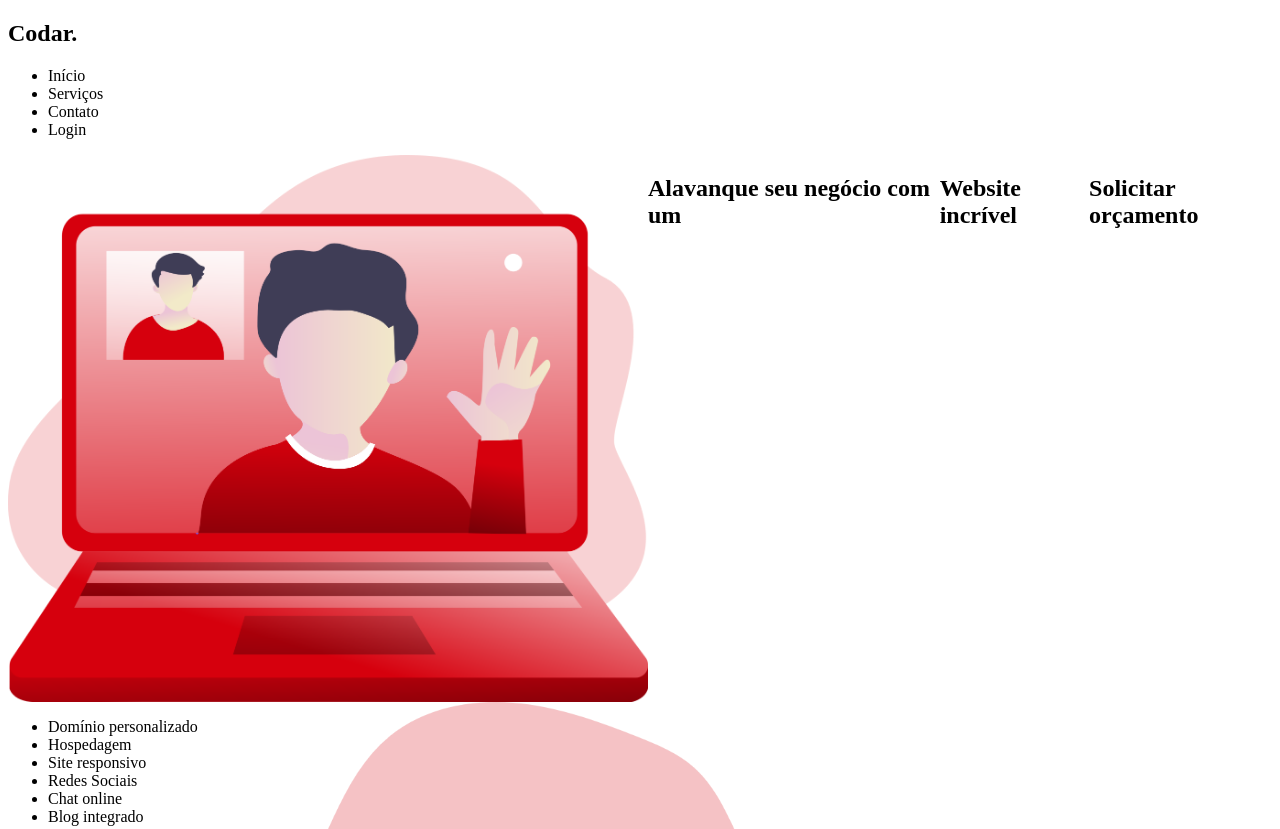
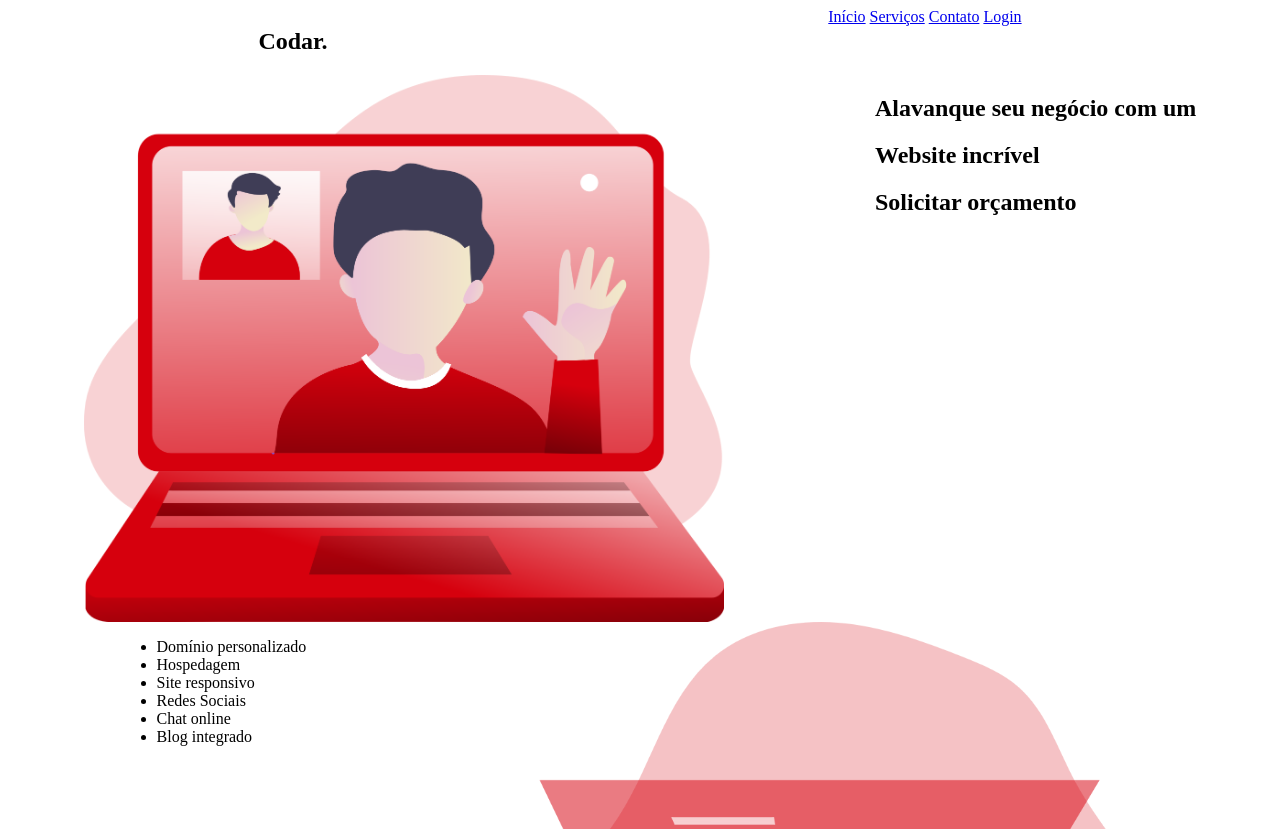
Before and after one commit to joanadecastro/devchallenge-codar, a plain HTML site: page index.html in a window 1280 px wide. Shown: the top 829 px of the page. Drawn offline with Linux system fonts and the light colour scheme.

Commit message:
general structure

```diff
--- a/index.html
+++ b/index.html
@@ -9,25 +9,31 @@
 
     <title>Codar.</title>
   </head>
+
   <body>
+    <section class="section_l">
+      <h1>Codar.</h1>
 
-    <section class="section">
-    <h1>Codar.</h1>
-
-    <ul>
-      <li>Início</li>
-      <li>Serviços</li>
-      <li>Contato</li>
-      <li>Login</li>
-    </ul>
-  </section>
+      <nav class="section_1">
+        <a href="#">Início</a>
+        <a href="#">Serviços</a>
+        <a href="#">Contato</a>
+        <a href="#">Login</a>
+      </nav>
+    </section>
 
     <section class="section_l">
-      <img class="video_call" src="assets/video_call.png" alt="video_call" title="video_call"/>
-
-      <h2>Alavanque seu negócio com um</h2>
-      <h2>Website incrível</h2>
-      <h2>Solicitar orçamento</h2>
+      <img
+        class="video_call"
+        src="assets/video_call.png"
+        alt="video_call"
+        title="video_call"
+      />
+      <div class="section_m">
+        <h2>Alavanque seu negócio com um</h2>
+        <h2>Website incrível</h2>
+        <h2>Solicitar orçamento</h2>
+      </div>
     </section>
 
     <section class="section_l">
@@ -40,21 +46,22 @@
         <li>Blog integrado</li>
       </ul>
 
-      <img class="coding" src="assets/coding_.png" alt="coding" title="coding"/>
-
-
+      <img
+        class="coding"
+        src="assets/coding_.png"
+        alt="coding"
+        title="coding"
+      />
     </section>
 
-       Nossa equipe está à disposição! Celular Ligamos pra você Já
-    tive experiências com outras 4 empresas da área e a Codar é sem sombra de
-    dúvidas superior em todos os aspectos. Pedro Ferreira Construtora Minari
-    Processos bem simples e criação de um site exatamente como a minha escola
-    queria! Maria Rita Escola Criança Feliz Codar. Criamos websites incríveis
-    Sobre Amamos criar soluções e entregar sites incríveis Contato 123 Av.
-    Manjar - Nárnia +55 96 2321-3131 contato@codar.com Redes sociais
+    Nossa equipe está à disposição! Celular Ligamos pra você Já tive
+    experiências com outras 4 empresas da área e a Codar é sem sombra de dúvidas
+    superior em todos os aspectos. Pedro Ferreira Construtora Minari Processos
+    bem simples e criação de um site exatamente como a minha escola queria!
+    Maria Rita Escola Criança Feliz Codar. Criamos websites incríveis Sobre
+    Amamos criar soluções e entregar sites incríveis Contato 123 Av. Manjar -
+    Nárnia +55 96 2321-3131 contato@codar.com Redes sociais
 
-    <footer>
-
-    </footer>
+    <footer></footer>
   </body>
 </html>
--- a/style/index.css
+++ b/style/index.css
@@ -1,20 +1,21 @@
-.section_l{
-
-    display:flex;
+.section_l {
+  display: flex;
+  justify-content: space-around;
 }
 
-.video_call{
-
-    width:50vw;
+.section_m {
+  display: block;
 }
 
-.coding{
-
-    width:50vw;
+.video_call {
+  width: 50vw;
 }
 
-footer{
+.coding {
+  width: 50vw;
+}
 
-    background-color: black;
-    height: 20vh;
+footer {
+  background-color: black;
+  height: 20vh;
 }
```
